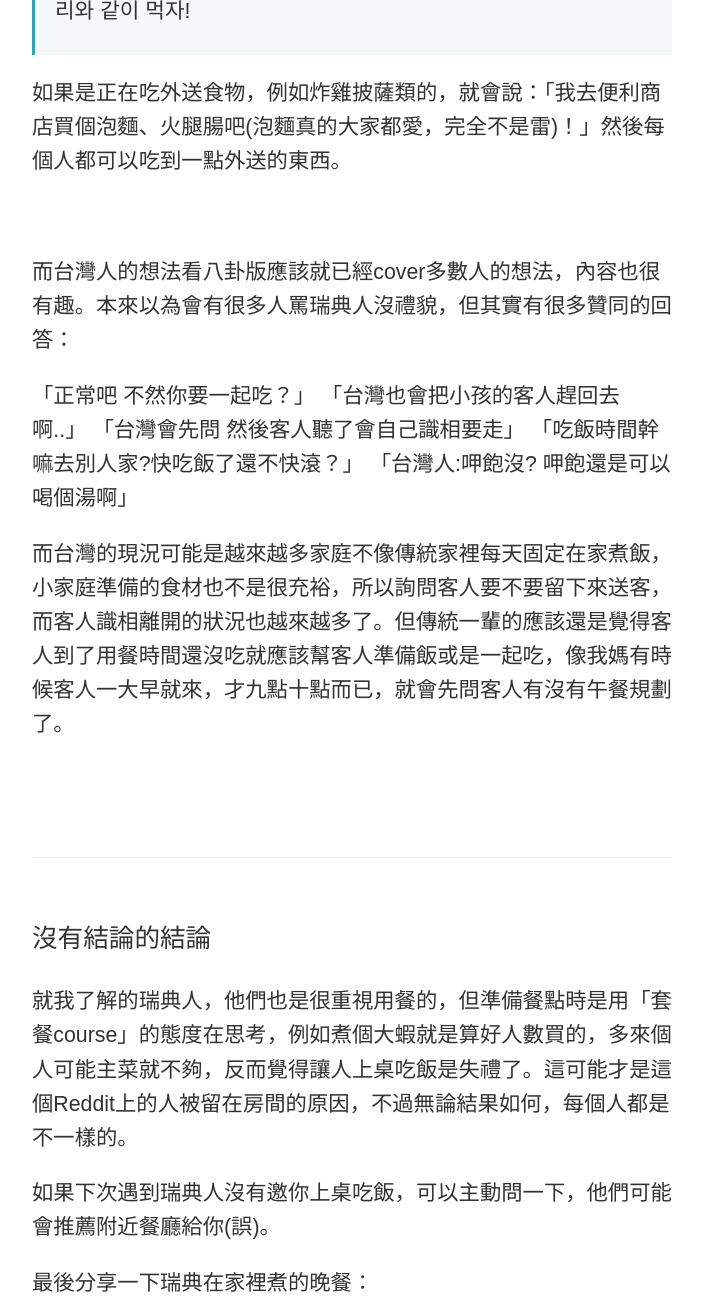
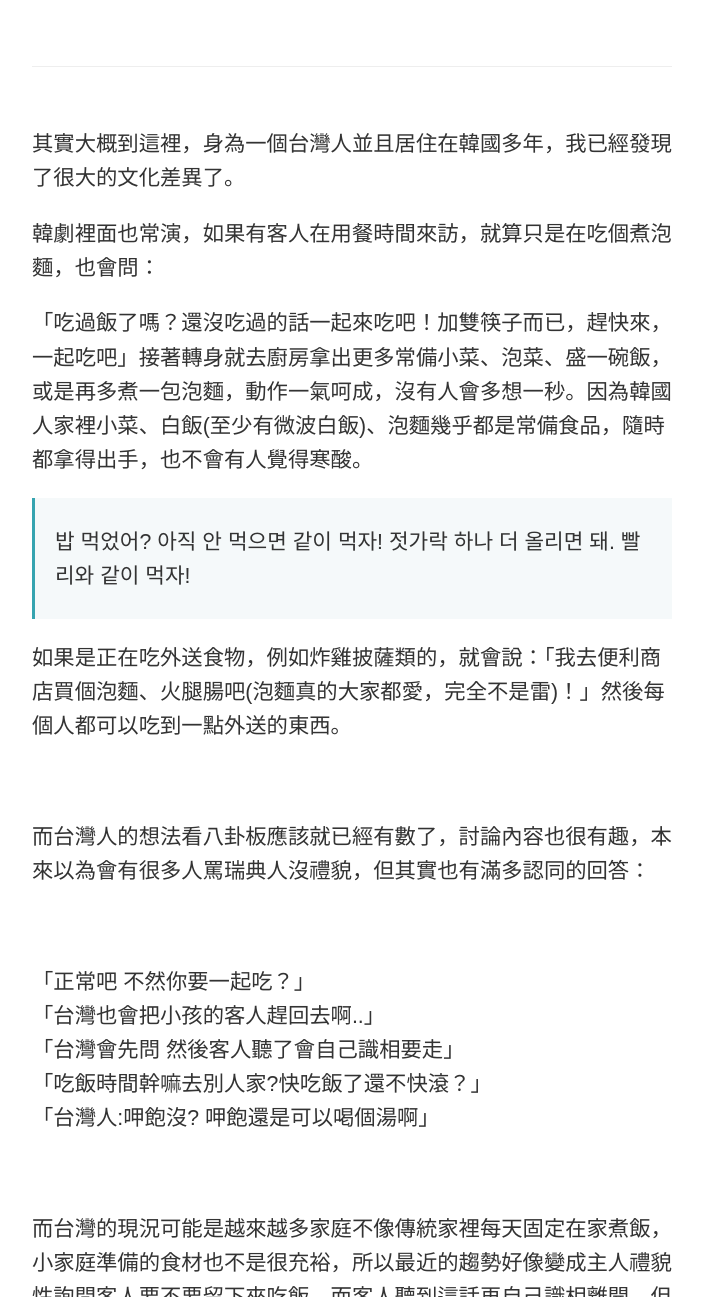
Before and after one commit to pqvst/tzling, a Jekyll site: the page built from _posts/2022-06-02-瑞典門_Swedengate事件.md, in a window 1280 px wide and 1400 px high, scrolled down 3662 px, cut to the strip 0-1297 px from the top of the window. Shown: the whole strip, without its empty margins (288-991 px from the left). Built offline with Jekyll 4.4.1, drawn with Linux system fonts in a browser that asks for light colours; nearby versions of some CDN libraries; some of the changed text lies outside the part shown.

Commit message:
fix pics

```diff
--- a/_posts/2022-06-02-瑞典門_Swedengate事件.md
+++ b/_posts/2022-06-02-瑞典門_Swedengate事件.md
@@ -1,20 +1,26 @@
 ---
 layout: post
-title: 八卦版 瑞典門#Swedengate事件
+title: 八卦板 瑞典門#Swedengate事件
 ---
 
-昨天八卦版上有一篇[爆文](https://www.ptt.cc/bbs/Gossiping/M.1654105588.A.631.html)，引用在Reddit上的討論：「遇過最奇怪的待客狀況」，結果下面有人回了關於瑞典的特殊文化習慣，造成轟動：
+昨天八卦板上有一篇[爆文](https://www.ptt.cc/bbs/Gossiping/M.1654105588.A.631.html)，引用在Reddit上的討論：「遇過最奇怪的待客狀況」，結果下面有人回了關於瑞典的特殊文化習慣，造成轟動：
 
 「我記得有次去我瑞典朋友家，我們在房間玩，他媽媽在樓下喊要吃晚餐了，他就要我在他房間等他吃完晚餐」
 
+<br/>
+
 ![](/assets/img/Reddit-Swedish.PNG)
 
-除了登上台灣八卦版，在各地都引發了了熱烈的討論，在推特上甚至出現了一個#swedengate詞條，說這簡直是打開了潘朵拉的盒子，2022年的**瑞典門swedengate事件**正式開始了。
+除了登上台灣八卦板，在各地都引發了了熱烈的討論，在推特上甚至出現了一個#swedengate詞條，說這簡直是打開了潘朵拉的盒子，2022年的**瑞典門swedengate事件**正式開始了。
+
+<br/>
 
 > [澳洲媒體轉文](https://www.news.com.au/travel/travel-ideas/world-shocked-at-reddit-post-revealing-weird-swedish-practice/news-story/e018fdda4cf0abe1339c7047a99f2abf)
 
 
-除了八卦版文以外，再精選幾篇推特上的熱門推文來看看：
+<br/>
+
+除了八卦板文上已經截圖過的以外，再精選幾篇推特上的熱門推文來看看：
 
 有人說這個瑞典門改變了大家對這個美好家園的想法：
 <br/>
@@ -25,16 +31,18 @@
 
 也有人說別提小孩了，大人去人家作客過夜都要帶自己的毛巾和床單：<br/> (這好像有衛生問題，自帶毛巾好像也沒什麼……)
 
-![](/assets/img/Swedengate2.PNG)
+![](/assets/img/swedengate2.PNG)
+
+<br/>
 
 還有人打趣說，旁邊的荷蘭人要擔心他們還有「blackface黑彼得」慶典呢：<br/>
-![](/assets/img/Swedengate3.PNG)
+![](/assets/img/swedengate3.PNG)
 
 
 <br/>
 
 ----
-在推特上因為一些偏激的言論，議題開始偏向瑞典的黑歷史，有人提到過去有商人銷售武器和資源給納粹，間接支柱納粹；也有人提起瑞典殖民非洲的過去；當然最近幾年的難民議題瑞典的態度也是經常被討論的。不過單就要不要邀請朋友在家吃飯這件事，我倒覺得其實是很單純的飲食文化問題。
+在推特上因為一些偏激的言論(如八卦版上提到的)，議題開始偏向瑞典的黑歷史，有人提到過去有商人銷售武器和資源給納粹，間接支柱納粹；也有人提起瑞典殖民非洲的過去；當然最近幾年的難民議題瑞典的態度也是經常被討論的。不過單就要不要邀請朋友在家吃飯這件事，我倒覺得其實是很單純的飲食文化問題。
 
 > 提到瑞典在二戰的貢獻，比較經常提到的是羅倫瓦倫堡(Raoul Gustaf Wallenberg) 瑞典辛德勒
 
@@ -45,11 +53,21 @@
 <br/>
 
 我：「如果用餐時間有客人剛好來訪，你們會邀請他們吃飯嗎？」
-P：「不會，不會有這種客人啦(不會有人在吃飯時間去拜訪別人)」
-我：「那如果有人說我剛好來附近辦事，準備要回去了就順便拜訪一下呢？」
-P：「真的，真的不會有那種人啦，如果他們傳訊息來，就跟他們說『我在吃飯，等下見面好嗎？』」
 
 <br/>
+
+P：「不會，不會有這種客人啦(不會有人在吃飯時間去拜訪別人)」
+<br/>
+
+我：「那如果有人說我剛好來附近辦事，準備要回去了就順便拜訪一下呢？」
+
+<br/>
+
+P：「真的、真的不會有那種人啦，如果他們傳訊息來，就跟他們說『我在吃飯，等下見面好嗎？』」
+
+<br/>
+
+---
 
 其實大概到這裡，身為一個台灣人並且居住在韓國多年，我已經發現了很大的文化差異了。
 
@@ -65,23 +83,28 @@
 
 <br/>
 
-而台灣人的想法看八卦版應該就已經cover多數人的想法，內容也很有趣。本來以為會有很多人罵瑞典人沒禮貌，但其實有很多贊同的回答：
+而台灣人的想法看八卦板應該就已經有數了，討論內容也很有趣，本來以為會有很多人罵瑞典人沒禮貌，但其實也有滿多認同的回答：
 
-「正常吧 不然你要一起吃？」
-「台灣也會把小孩的客人趕回去啊..」
-「台灣會先問 然後客人聽了會自己識相要走」
-「吃飯時間幹嘛去別人家?快吃飯了還不快滾？」
-「台灣人:呷飽沒? 呷飽還是可以喝個湯啊」
+<br/>
 
+「正常吧 不然你要一起吃？」<br/>
+「台灣也會把小孩的客人趕回去啊..」<br/>
+「台灣會先問 然後客人聽了會自己識相要走」<br/>
+「吃飯時間幹嘛去別人家?快吃飯了還不快滾？」<br/>
+「台灣人:呷飽沒? 呷飽還是可以喝個湯啊」<br/>
 
-而台灣的現況可能是越來越多家庭不像傳統家裡每天固定在家煮飯，小家庭準備的食材也不是很充裕，所以詢問客人要不要留下來送客，而客人識相離開的狀況也越來越多了。但傳統一輩的應該還是覺得客人到了用餐時間還沒吃就應該幫客人準備飯或是一起吃，像我媽有時候客人一大早就來，才九點十點而已，就會先問客人有沒有午餐規劃了。
+<br/>
+
+而台灣的現況可能是越來越多家庭不像傳統家裡每天固定在家煮飯，小家庭準備的食材也不是很充裕，所以最近的趨勢好像變成主人禮貌性詢問客人要不要留下來吃飯，而客人聽到這話再自己識相離開。但傳統一輩應該還是保留以前的風俗(尤其是鄉下地方)，覺得客人到了用餐時間還沒吃就應該幫客人備飯或者邀約一起外食，像我家有時候親戚朋友一大早就來，才九點十點而已，我媽就會先問客人有沒有午餐規劃、甚至還再多去買菜回家煮了。
 
 <br/>
 
 ---
 ### 沒有結論的結論
 
-就我了解的瑞典人，他們也是很重視用餐的，但準備餐點時是用「套餐course」的態度在思考，例如煮個大蝦就是算好人數買的，多來個人可能主菜就不夠，反而覺得讓人上桌吃飯是失禮了。這可能才是這個Reddit上的人被留在房間的原因，不過無論結果如何，每個人都是不一樣的。
+<br/>
+
+就我了解的瑞典人，他們也是很重視用餐的，但準備餐點時是用「套餐 course」的態度在思考，例如煮個大蝦就是算好人數買的，多來個人可能主菜就不夠，反而覺得讓人上桌吃飯是失禮了。我猜這有可能是讓客人留在房間的原因，不過無論結果如何，每個人都是不一樣的。
 
 如果下次遇到瑞典人沒有邀你上桌吃飯，可以主動問一下，他們可能會推薦附近餐廳給你(誤)。
 
```
Also changed, not shown: assets/img/Data/Practice.act.PNG (added), assets/img/Data/practice.act2.PNG (added).
